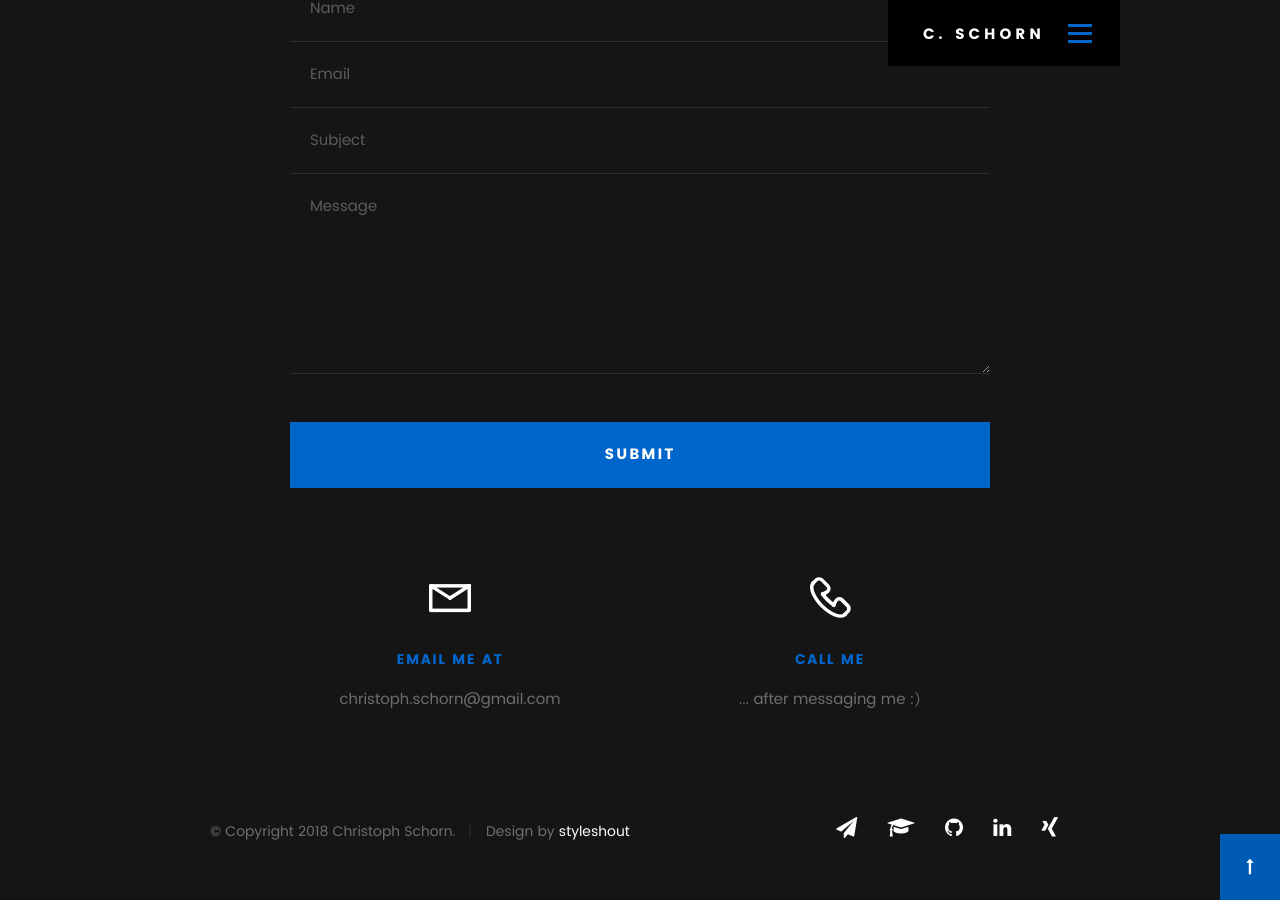
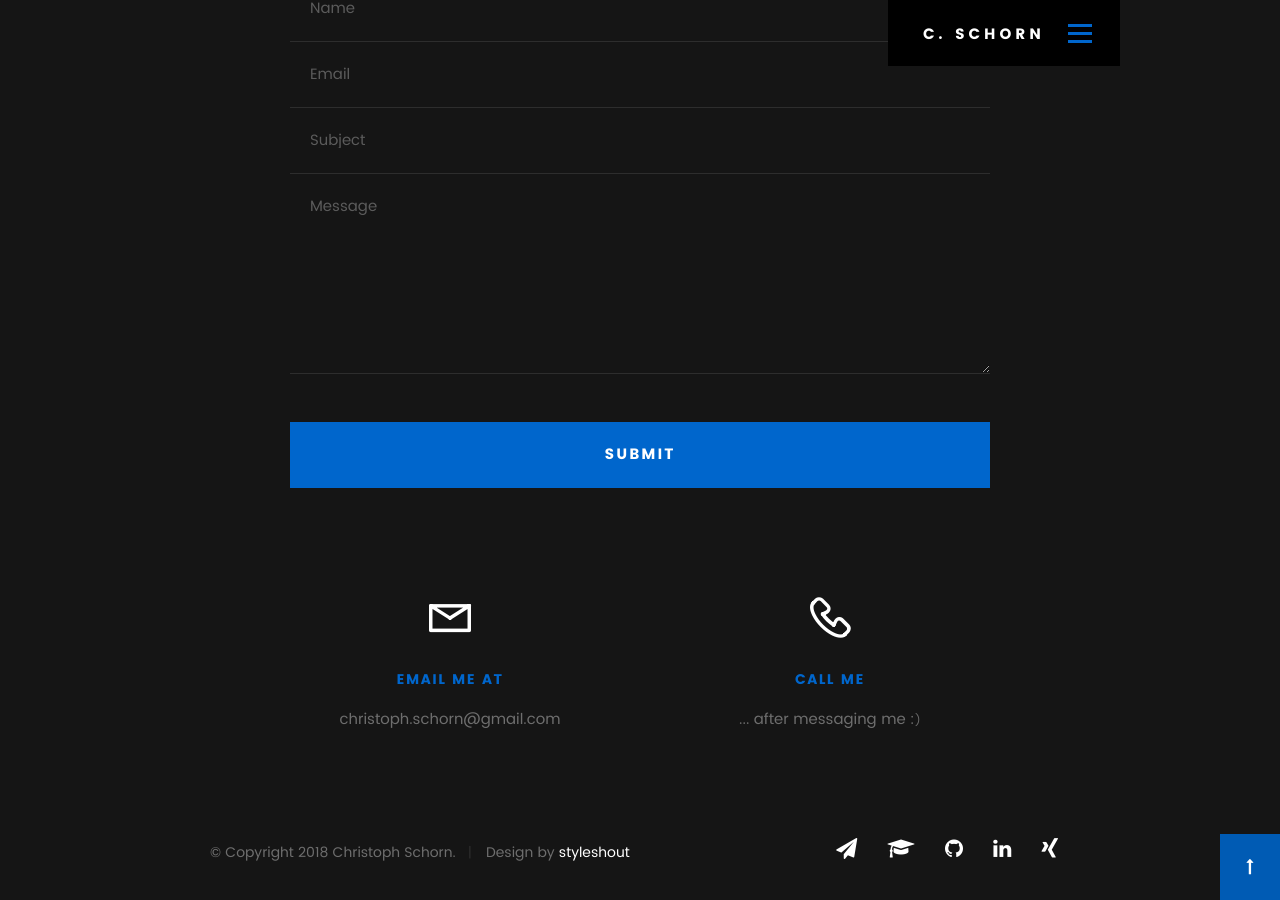
Before and after one commit to chrschorn/chrschorn.github.io, a Jekyll site: the page built from index.html, in a window 1280 px wide and 900 px high, scrolled down 2649 px. Built offline with Jekyll 4.4.1, drawn with Linux system fonts in a browser that asks for light colours; some web fonts are replaced.

Commit message:
Change spacing in contact

```diff
--- a/_includes/contact.html
+++ b/_includes/contact.html
@@ -58,7 +58,7 @@
 
     <div class="row contact-info">
 
-        <div class="col-two">&nbsp;</div>
+        <div class="col-two offset">&nbsp;</div>
         <div class="col-four tab-full collapse">
 
             <div class="icon">
@@ -78,10 +78,10 @@
 
             <h5>Call Me</h5>
 
-            <p>... after messaging me :<span style="font-size: 12px">)</span></p>
+            <p>... after messaging me :<span style="font-size: 11px">)</span></p>
 
         </div>
-        <div class="col-two"></div>
+        <div class="col-two offset"></div>
 
     </div> <!-- /contact-info -->
 
--- a/css/main.scss
+++ b/css/main.scss
@@ -2451,7 +2451,7 @@ header .logo a {
 	display: block;
 }
 .contact-info {
-	margin: 4.8rem auto 0;
+	margin: 2.8rem auto 0;
 	font-family: "poppins-regular", sans-serif;
 	font-size: 1.5rem;
 	text-align: center;
@@ -2471,6 +2471,12 @@ header .logo a {
 }
 .contact-info a {
 	color: #6e6e6e;
+}
+.contact-info div {
+	margin-top: 20px;
+}
+.contact-info .offset {
+	height: 0;
 }
 
 /**
```
